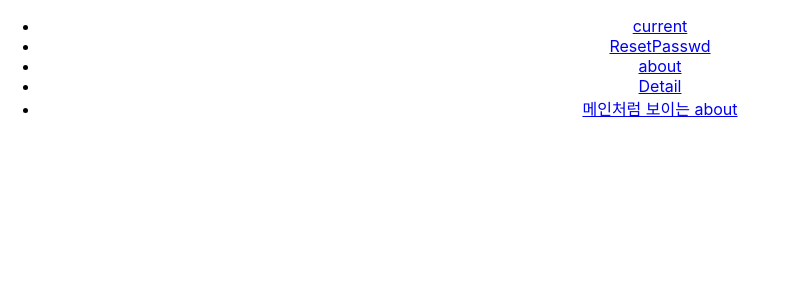
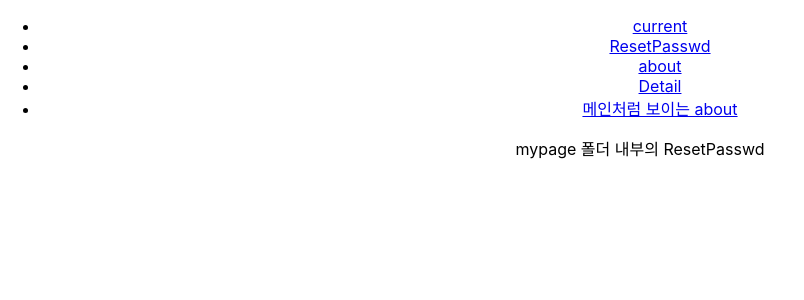
Before and after one commit to jeong-hoi-seok/frontend_playground, a React (Create React App) app: page /mypage/ResetPasswd in a window 1280 px wide. Shown: the top 300 px of the page, without its empty margins (0-804 px from the left). Built offline with nearby package versions, Linux system fonts and the light colour scheme.

Commit message:
[수정] - page폴더 구조 및 내부파일 경로 수정

```diff
--- a/src/App.js
+++ b/src/App.js
@@ -6,7 +6,7 @@ import {BrowserRouter, Routes, Route, Link, useParams} from 'react-router-dom';
 import Header from './pages/Header';
 import About from './pages/About';
 import Detail from './pages/Detail';
-import ResetPasswd from './pages/mypages/ResetPasswd';
+import ResetPasswd from './pages/mypage/ResetPasswd';
 
 
 
@@ -21,7 +21,7 @@ function App() {
 
           <Route path='/Home' element={<About/>}></Route>
           <Route path='/Detail' element={<Detail/>}></Route>
-          <Route path='/pages/mypages/ResetPasswd' element={<ResetPasswd/>}></Route>
+          <Route path='/mypage/ResetPasswd' element={<ResetPasswd/>}></Route>
         </Routes>
       </BrowserRouter>
     </div>
--- a/src/pages/Header.jsx
+++ b/src/pages/Header.jsx
@@ -10,7 +10,7 @@ const Header = ()=>{
                     <Link to="/">current</Link>
                 </li>
                 <li>
-                    <Link to="pages/mypages/ResetPasswd">ResetPasswd</Link>
+                    <Link to="/mypage/ResetPasswd">ResetPasswd</Link>
                 </li>
                 <li>
                     <Link to="/About">about</Link>
--- a/src/pages/mypages/ResetPasswd.jsx
+++ b/src/pages/mypage/ResetPasswd.jsx
@@ -4,7 +4,7 @@ import React from 'react';
 const ResetPasswd =()=>{
     return(
         <div>
-            마이페이지의 리셋 페스워드 페이지
+            mypage 폴더 내부의 ResetPasswd
         </div>
     )
 }
```
Also changed, not shown: src/pages/mypage/Mypage.jsx (added, +12 -0 lines).
